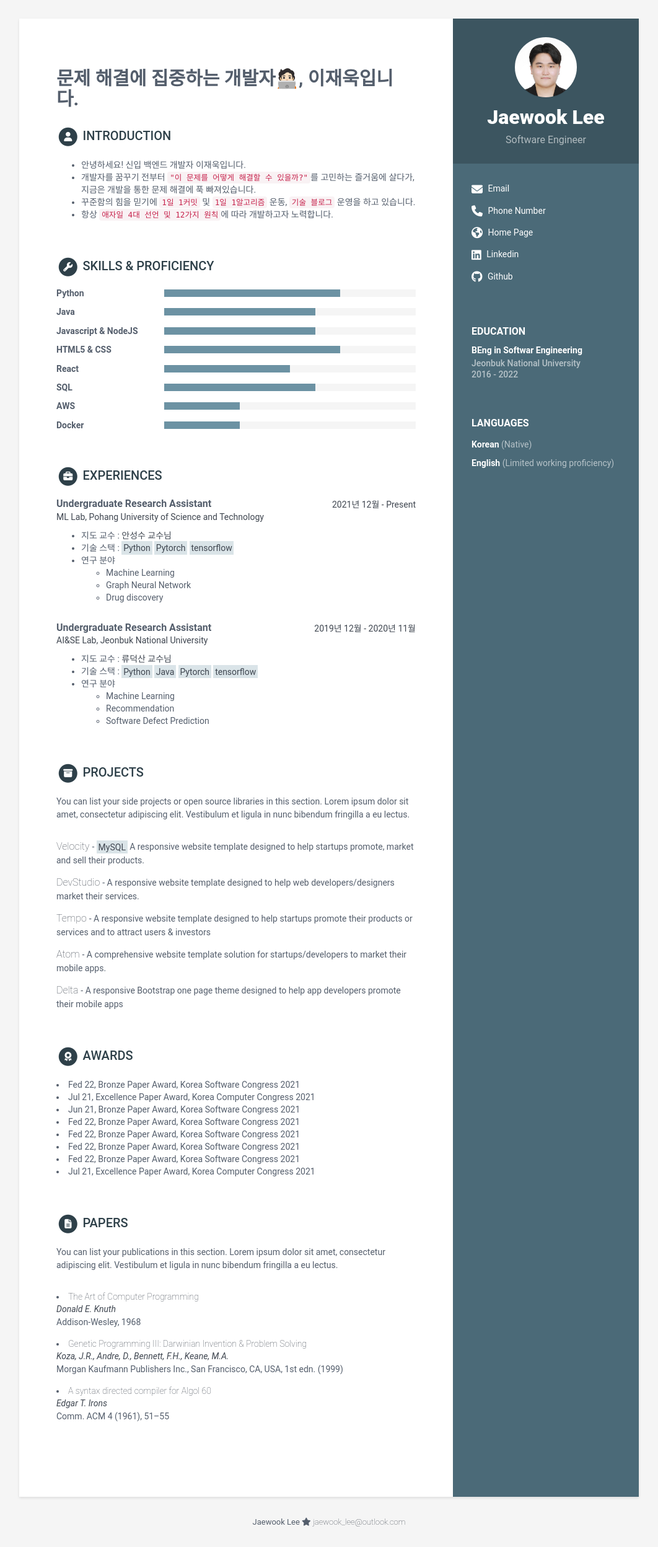
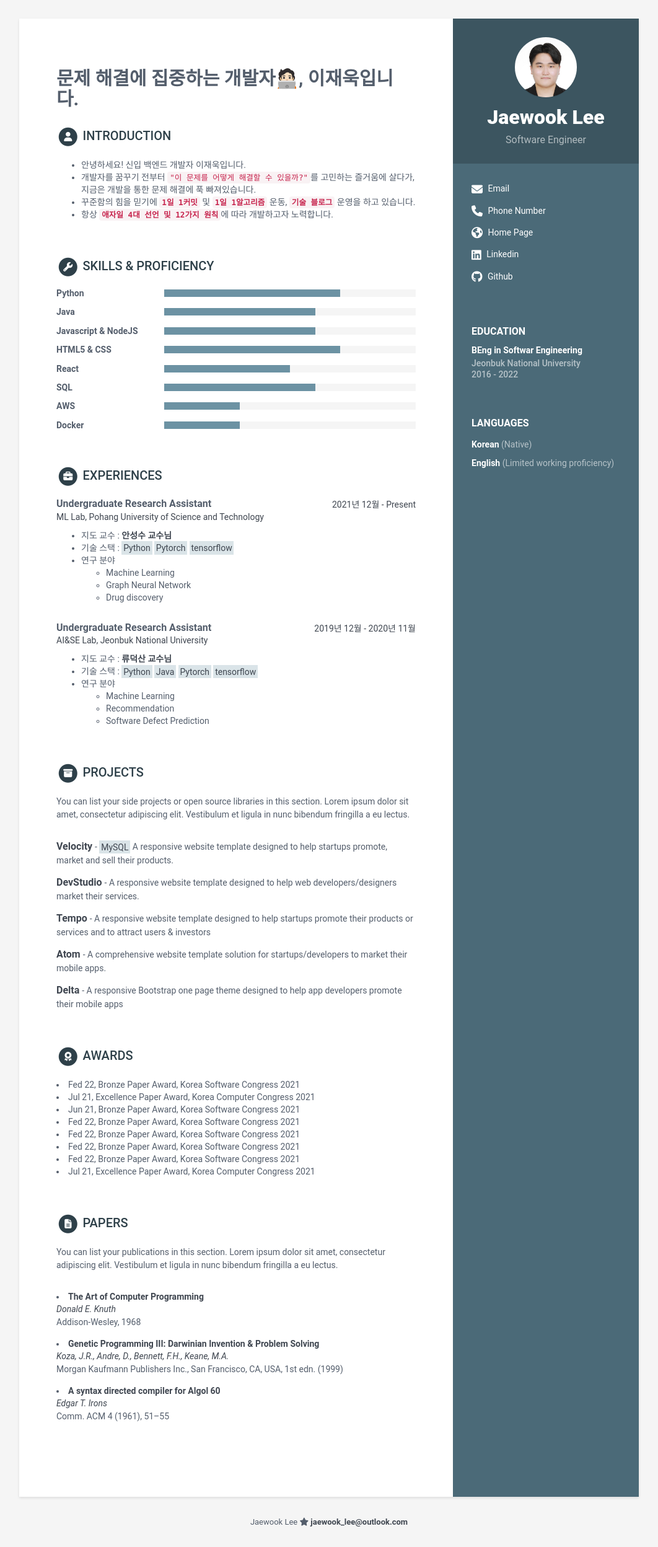
Before and after one commit to lee-jaewook/resumecard, a Jekyll site: the page built from index.html, in a window 1280 px wide. Shown: the whole page at 62% size, without its empty margins (109-1171 px from the left). Built offline with Jekyll 4.4.1, drawn with Linux system fonts in a browser that asks for light colours; nearby versions of some CDN libraries.

Commit message:
upload hover

```diff
--- a/_sass/_base.scss
+++ b/_sass/_base.scss
@@ -19,10 +19,10 @@
 
 a {
   color: $text-color; //darken($theme-color, 15%)
-  font-weight: 100;
+  font-weight: 600;
   &:hover {
     text-decoration: underline;
-    color: darken($theme-color, 30%);
+    color: darken($theme-color, 0%);
     font-weight: 700;
   }
   &:focus {
```
Also changed, not shown: 2 other files.
